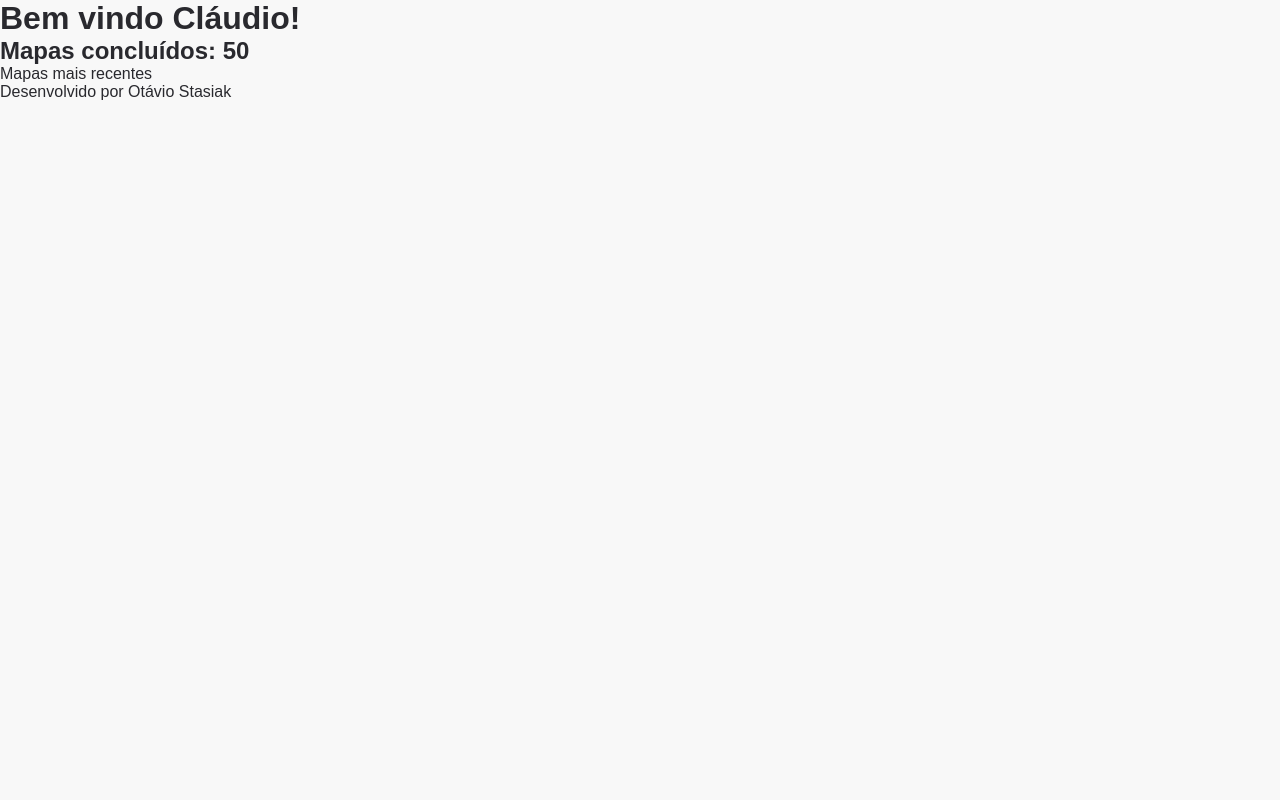
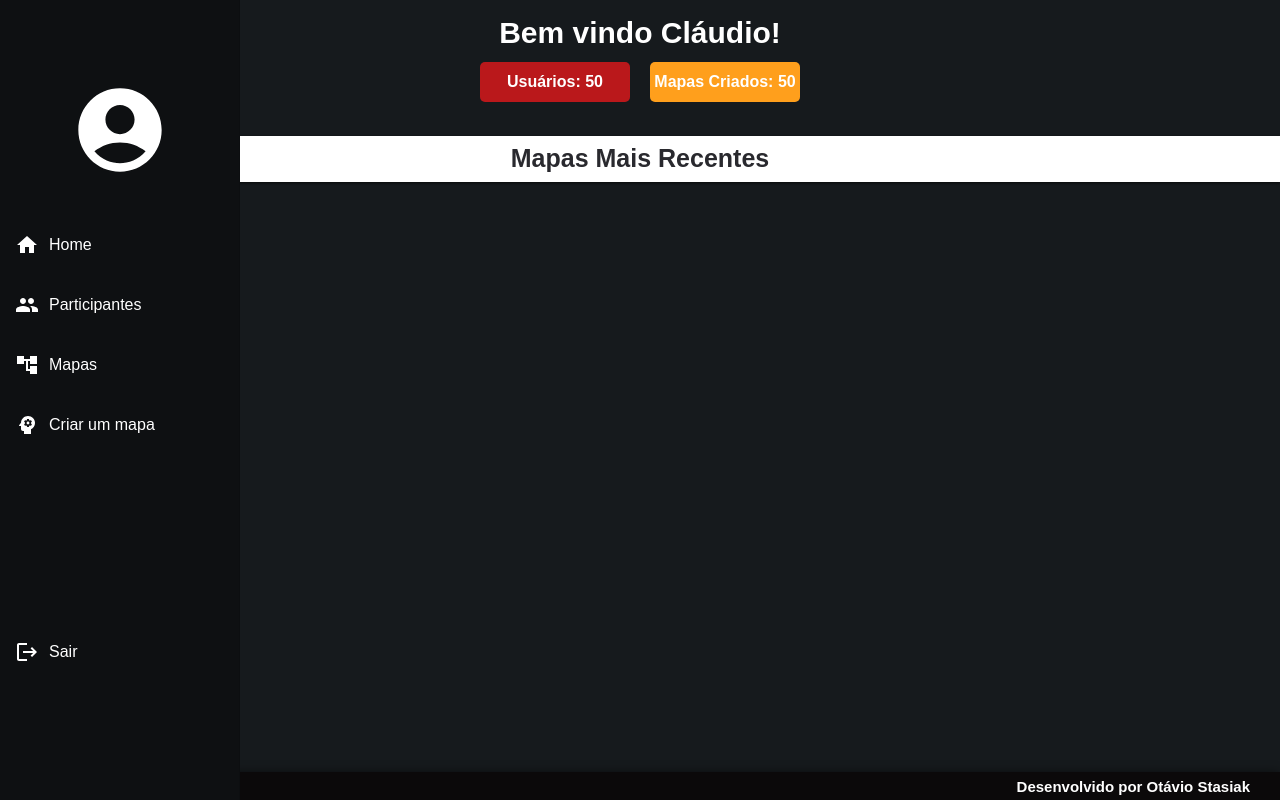
Before and after one commit to OtavioStasiak/Claudio-sMindMap, a React (Create React App) app: page /admin in a window 1280 px wide. Built offline with nearby package versions, Linux system fonts and the light colour scheme.

Commit message:
Finalizando Telas de Menu almoço

```diff
--- a/package.json
+++ b/package.json
@@ -3,6 +3,11 @@
   "version": "0.1.0",
   "private": true,
   "dependencies": {
+    "@emotion/react": "^11.8.2",
+    "@emotion/styled": "^11.8.1",
+    "@mui/icons-material": "^5.6.0",
+    "@mui/material": "^5.5.3",
+    "@mui/styled-engine-sc": "^5.5.2",
     "@testing-library/jest-dom": "^5.14.1",
     "@testing-library/react": "^12.0.0",
     "@testing-library/user-event": "^13.2.1",
@@ -18,6 +23,7 @@
     "react-lottie": "^1.2.3",
     "react-router-dom": "5.2.0",
     "react-scripts": "5.0.0",
+    "styled-components": "^5.3.5",
     "typescript": "^4.4.2",
     "web-vitals": "^2.1.0"
   },
--- a/src/App.tsx
+++ b/src/App.tsx
@@ -4,6 +4,7 @@ import { Login } from './pages/Login';
 import { BrowserRouter, Route, Switch } from "react-router-dom";
 import { Admin } from './pages/Admin';
 import { MindMap } from './pages/MindMap';
+import { Users } from './pages/Users';
 
 function App() {
 
@@ -13,8 +14,9 @@ function App() {
         <Switch>
           <Route path={'/'} exact component={Login} />
           <Route path={'/select-words/'} component={Home} />
-          <Route path={'/admin/'} component={Admin} />
+          <Route exact path={'/admin/'} component={Admin} />
           <Route path={'/mind-map/'} component={MindMap} />
+          <Route exact path={'/admin/users/'} component={Users} />
         </Switch>
 
    </BrowserRouter>
--- /dev/null
+++ b/src/components/DrawerAdmin/index.tsx
@@ -0,0 +1,75 @@
+import { Drawer } from "@mui/material";
+
+import AccountCircleIcon from '@mui/icons-material/AccountCircle';
+import PsychologyIcon from '@mui/icons-material/Psychology';
+import AccountTreeIcon from '@mui/icons-material/AccountTree';
+import GroupIcon from '@mui/icons-material/Group';
+import LogoutIcon from '@mui/icons-material/Logout';
+import HomeIcon from '@mui/icons-material/Home';
+
+import './styles.scss';
+import { useHistory } from "react-router-dom";
+
+
+export function DrawerAdmin(){
+    const drawerWidth = 240;
+    const history = useHistory();
+
+    function handleNavigateToHome(){
+      history.push('/admin/');
+    };
+
+    function handleNavigateToMap(){
+      history.push('/mind-map/');
+    };
+
+    function handleNavigateToUsers(){
+      history.push('/admin/users');
+    };
+
+    function handleLogOut(){
+      history.push('/');
+    };
+
+    return(
+    <Drawer
+    variant="permanent"
+    sx={{
+      display: { xs: 'none', sm: 'block' },
+      '& .MuiDrawer-paper': { boxSizing: 'border-box', width: drawerWidth, alignItems: 'center', paddingTop: 10, backgroundColor: '#0e1012' },
+    }}
+    open>
+
+      <AccountCircleIcon sx={{fontSize:  100, color: "white" }} />
+
+      <div className="main-buttons">
+
+      <button onClick={handleNavigateToHome} className="drawer-button">
+            <HomeIcon sx={{ color: "white" }} />
+            <p className="title-button">Home</p>
+        </button>
+
+        <button onClick={handleNavigateToUsers} className="drawer-button">
+            <GroupIcon sx={{ color: "white" }} />
+            <p className="title-button">Participantes</p>
+        </button>
+
+        <button className="drawer-button">
+            <AccountTreeIcon sx={{ color: "white" }} />
+            <p className="title-button">Mapas</p>
+        </button>
+
+        <button onClick={handleNavigateToMap} className="drawer-button">
+            <PsychologyIcon  sx={{ color: "white" }} />
+            <p className="title-button">Criar um mapa</p>
+        </button>
+      </div>
+
+        <button onClick={handleLogOut} className="bottom-button">
+            <LogoutIcon  sx={{ color: "white "}} />
+            <p className="title-button">Sair</p>
+        </button>
+
+  </Drawer>
+    );
+};
--- /dev/null
+++ b/src/components/DrawerAdmin/styles.scss
@@ -0,0 +1,71 @@
+    .main-buttons {
+        width: 100%;
+        margin-top: 40px;
+        margin-bottom: 70%;
+    };
+
+    .drawer-button {
+        width: 100%;
+        height: 50px;
+        background: #0e1012;
+        align-items: center;
+        justify-content: flex-start;
+        display: flex;
+        flex-direction: row;
+        border: transparent;
+        cursor: pointer;
+        margin-bottom: 10px;
+        padding-left: 15px;
+
+        &.outlined {
+            background: #fff;
+            border: 1px solid;
+        };
+
+        &:not(:disabled):hover {
+            filter: brightness(0.5);
+        };
+
+        &:disabled {
+            opacity: 0.6;
+            cursor: not-allowed;
+        };
+    };
+
+    .title-button {
+        text-align: center;
+        padding-left: 10px;
+        color: #fff;
+    };
+
+    .bottom-button {
+        width: 100%;
+        height: 50px;
+        align-items: center;
+        justify-content: flex-start;
+        display: flex;
+        flex-direction: row;
+        border: transparent;
+        padding-left: 15px;
+        cursor: pointer;
+        background: #0e1012;
+
+        &.outlined {
+            background: #fff;
+            border: 1px solid;
+            border-color: #00b4d8;
+            color: #00b4d8;
+        };
+
+        &:not(:disabled):hover {
+            background-color: #e5383b;
+            color: #fff;
+            filter: opacity(0.9);
+        };
+
+        &:disabled {
+            opacity: 0.6;
+            cursor: not-allowed;
+        };
+
+    };
--- a/src/pages/Admin/index.tsx
+++ b/src/pages/Admin/index.tsx
@@ -1,20 +1,39 @@
+import { DrawerAdmin } from "../../components/DrawerAdmin";
+import Paper from '@mui/material/Paper';
+import Box from '@mui/material/Box';
+
+import './styles.scss';
+
 export function Admin(){
     return(
-        <div>
+        <div className="admin-container">
 
-            <header>
-                <h1>Bem vindo Cláudio!</h1>
+            <header className="welcome-header">
+                <p>Bem vindo Cláudio!</p>
             </header>
+            <DrawerAdmin />
 
-            <h2>Mapas concluídos: 50</h2>
 
-            <div>
-                <p>Mapas mais recentes</p>
+            <div className="content">
+                <div className="indicator-container">
+                    <p>Usuários: 50</p>
+                </div>
+
+                <div className="map-container">
+                    <p>Mapas Criados: 50</p>
+                </div>
+            </div>
+
+            <div className="preview-indicator">
+                 <p>Mapas Mais Recentes</p>
+            </div>
+
+            <div className="previews">
 
             </div>
 
-            <footer>
-                <p>Desenvolvido por Otávio Stasiak</p>
+            <footer className="footer">
+                <p className="footer-title">Desenvolvido por Otávio Stasiak</p>
             </footer>
 
         </div>
--- /dev/null
+++ b/src/pages/Admin/styles.scss
@@ -0,0 +1,96 @@
+.admin-container {
+    background: #161a1d;
+    display: flex;
+    align-items: center;
+    height: 100vh;
+      flex-direction: column;
+
+    .welcome-header {
+      width: 100%;
+      height: 55px;
+      padding-top: 15px;
+      display: flex;
+      align-items: center;
+      justify-content: center;
+      margin-bottom: 10px;
+      >p {
+        color: #fff;
+        font-size: 30px;
+        font-weight: bolder
+    };
+    };
+
+    .content{
+      height: 10vh;
+      display: flex;
+      flex-direction: row;
+
+      .indicator-container {
+        background: #ba181b;
+        width: 150px;
+        height: 40px;
+        align-items: center;
+        justify-content: center;
+        display: flex;
+        border-radius: 5px;
+        margin-right: 20px;
+
+        >p {
+          color: #fff;
+          font-weight: bold;
+        };
+      };
+
+      .map-container {
+        background: #ff9f1c;
+        width: 150px;
+        height: 40px;
+        align-items: center;
+        justify-content: center;
+        display: flex;
+        border-radius: 5px;
+
+        >p {
+          color: #fff;
+          font-weight: bold;
+        };
+      };
+
+    };
+
+    .preview-indicator {
+      width: 100%;
+      height: 50px;
+      background: #fff;
+      box-shadow: 0 1px 3px rgba(0, 0, 0, 0.7);
+      display: flex;
+      align-items: center;
+      justify-content: center;
+      >p {
+        font-weight: 700;
+        font-size: 25px
+      }
+    };
+
+    .previews {
+      height: 80vh;
+    }
+
+
+      .footer {
+        background-color: #0b090a;
+          width: 100%;
+          height: 30px;
+          display: flex;
+          align-items: center;
+          justify-content: flex-end;
+          padding-right: 30px;
+          box-shadow: 0 2px 12px rgba(0, 0, 0, 0.7);
+
+          .footer-title {
+            color: #fff;
+            font-weight: bold;
+            font-size: 15px;
+          }
+      }
+};
--- /dev/null
+++ b/src/pages/Users/index.tsx
@@ -0,0 +1,29 @@
+import { DrawerAdmin } from "../../components/DrawerAdmin";
+import Paper from '@mui/material/Paper';
+import Box from '@mui/material/Box';
+
+import './styles.scss';
+import { useHistory } from "react-router-dom";
+
+export function Users(){
+
+
+    return(
+        <div className="admin-container">
+
+            <header className="welcome-header">
+                <p>Participantes</p>
+            </header>
+            <DrawerAdmin />
+
+            <div className="user-previews">
+
+            </div>
+
+            <footer className="footer">
+                <p className="footer-title">Desenvolvido por Otávio Stasiak</p>
+            </footer>
+
+        </div>
+    )
+}
--- /dev/null
+++ b/src/pages/Users/styles.scss
@@ -0,0 +1,96 @@
+.admin-container {
+    background: #161a1d;
+    display: flex;
+    align-items: center;
+    height: 100vh;
+      flex-direction: column;
+
+    .welcome-header {
+      width: 100%;
+      height: 55px;
+      padding-top: 15px;
+      display: flex;
+      align-items: center;
+      justify-content: center;
+      margin-bottom: 10px;
+      >p {
+        color: #fff;
+        font-size: 30px;
+        font-weight: bolder
+    };
+    };
+
+    .content{
+      height: 10vh;
+      display: flex;
+      flex-direction: row;
+
+      .indicator-container {
+        background: #ba181b;
+        width: 150px;
+        height: 40px;
+        align-items: center;
+        justify-content: center;
+        display: flex;
+        border-radius: 5px;
+        margin-right: 20px;
+
+        >p {
+          color: #fff;
+          font-weight: bold;
+        };
+      };
+
+      .map-container {
+        background: #ff9f1c;
+        width: 150px;
+        height: 40px;
+        align-items: center;
+        justify-content: center;
+        display: flex;
+        border-radius: 5px;
+
+        >p {
+          color: #fff;
+          font-weight: bold;
+        };
+      };
+
+    };
+
+    .preview-indicator {
+      width: 100%;
+      height: 50px;
+      background: #fff;
+      box-shadow: 0 1px 3px rgba(0, 0, 0, 0.7);
+      display: flex;
+      align-items: center;
+      justify-content: center;
+      >p {
+        font-weight: 700;
+        font-size: 25px
+      }
+    };
+
+    .user-previews {
+      height: 98vh;
+    };
+
+
+      .footer {
+        background-color: #0b090a;
+          width: 100%;
+          height: 30px;
+          display: flex;
+          align-items: center;
+          justify-content: flex-end;
+          padding-right: 30px;
+          box-shadow: 0 2px 12px rgba(0, 0, 0, 0.7);
+
+          .footer-title {
+            color: #fff;
+            font-weight: bold;
+            font-size: 15px;
+          }
+      }
+};
```
Also changed, not shown: src/components/ProfileItem/index.tsx (added, +9 -0 lines), src/components/ProfileItem/styles.scss (added), 2 other files (tests, documents, lock files or other folders).
